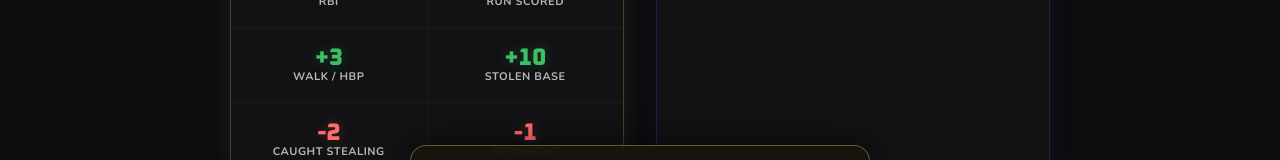
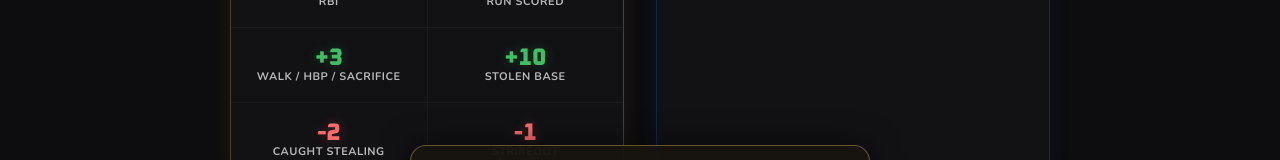
Before and after one commit to N8Nuks/grassrootsfantasy, a Next.js app: page /nfs/scoring in a window 1280 px wide. Shown: the part 551-711 px from the top of the page. Built offline with nearby package versions, Linux system fonts and the light colour scheme; no server answers.

Commit message:
Scoring page: sacrifice listed with walk and HBP

```diff
--- a/app/nfs/scoring/page.tsx
+++ b/app/nfs/scoring/page.tsx
@@ -15,7 +15,7 @@ const batting = [
   { event: 'Home Run', pts: '+15' },
   { event: 'RBI', pts: '+3' },
   { event: 'Run scored', pts: '+3' },
-  { event: 'Walk / HBP', pts: '+3' },
+  { event: 'Walk / HBP / Sacrifice', pts: '+3' },
   { event: 'Stolen Base', pts: '+10' },
   { event: 'Caught Stealing', pts: '-2' },
   { event: 'Strikeout', pts: '-1' },
```
